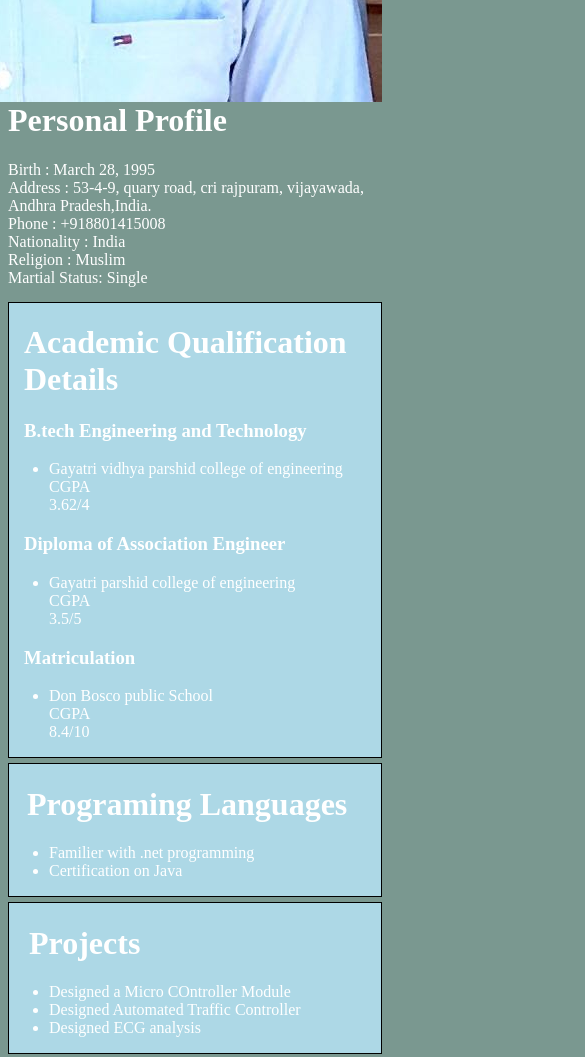
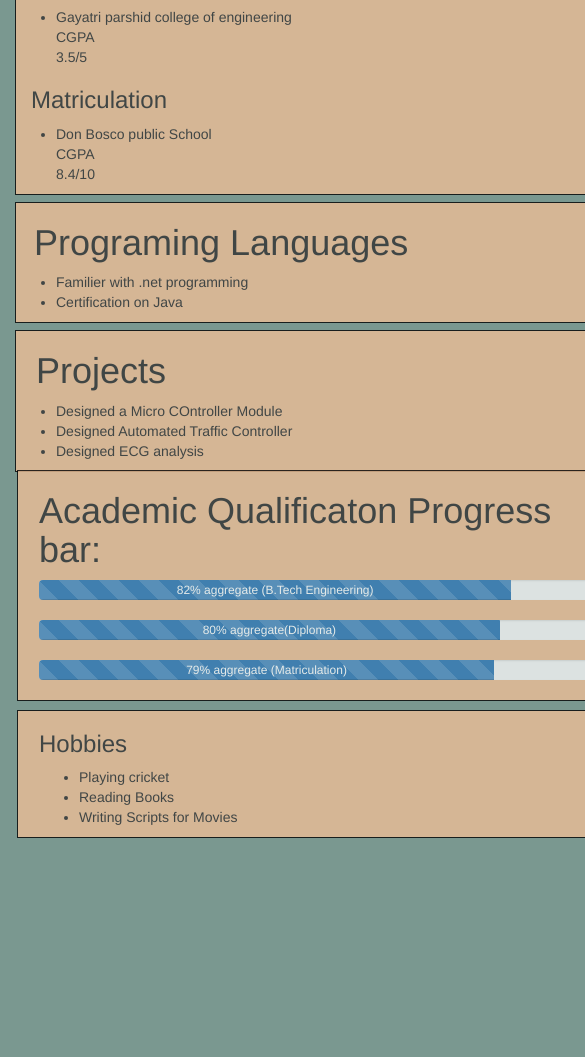
Before and after one commit to sharuk2020/sharuk, a plain HTML site: page index.html in a window 390 px wide. Shown: the part 888-1945 px from the top of the page, 585 px wide, since content can reach past the window. After the commit the page ends 1895 px from the top, so only its background shows below. Drawn offline with nearby package versions, Linux system fonts and the light colour scheme; files whose address does not match are found by name.

Commit message:
Update index.html

```diff
--- a/index.html
+++ b/index.html
@@ -1,44 +1,131 @@
 <html>
 <head>
 <title>Sharuk</title>
-<style>
+  <meta name="viewport" content="width=device-width, initial-scale=1">
+  <link rel="stylesheet" href="https://maxcdn.bootstrapcdn.com/bootstrap/3.3.7/css/bootstrap.min.css">
+  <script src="https://ajax.googleapis.com/ajax/libs/jquery/3.1.1/jquery.min.js"></script>
+  <script src="https://maxcdn.bootstrapcdn.com/bootstrap/3.3.7/js/bootstrap.min.js"></script>
+  <meta http-equiv="Content-Type" content="text/html; charset=iso-8859-1">
+<meta http-equiv="Imagetoolbar" content="no">
+<style type="text/css">
+/* pushes the page to the full capacity of the viewing area */
+html {height:100%;}
+body {height:100%; margin:0; padding:0;}
+/* prepares the background image to full capacity of the viewing area */
+#bg {position:fixed; top:0; left:0; width:100%; height:100%;}
+/* places the content ontop of the background image */
+#content {position:relative; z-index:1;}
 #profileimage{
 float:right;
 margin-top: -44px;
 }
 body{
 background-color: #7a9890;
-color:white;}
+color:;
+}
 #inset {
 border-style: inset;
-text-align:centre;
+font-style: italic;
+
 }
 
 div.ex1 {
     border: 1px solid black;
-    background-color: lightblue;
-    margin-top: -11px;
+   background-color: #edbe97;
+	    opacity: 0.8;
+    margin-top: -4px;
+	margin-right: 636px;
+	width:676px;
 }
 div.ex2 {
     border: 1px solid black;
-    background-color: lightblue;
+   background-color: #edbe97;
+	    opacity: 0.8;
 	 margin-top: -13px;
+	    margin-right: 635px;
+		width:676px;
 }
 div.ex3 {
     border: 1px solid black;
-    background-color: lightblue;
+    background-color: #edbe97;
+	    opacity: 0.8;
      margin-top: -13px;
+	 margin-right: 635px;
+	 width:676px;
 }
+div.sharuk{
 
-
+    border: 1px solid black;
+   background-color: #edbe97;
+	    opacity: 0.8;
+    margin-top: -2px;
+    margin-right: 486px;
+    margin-bottom: 169px;
+    margin-left: 2px;
+    width: 607px;
+    padding-left: 21px;
+    padding-right: 8px;
+			}
+vr {
+  margin-left: 20px;
+  margin-right: 20px;
+  height: 50px;
+  border: 0;
+  border-left: 1px solid #cccccc;
+  display: inline-block;
+  vertical-align: bottom;
+}
+div.ruhan
+{
+border: 1px solid black;
+    background-color: #edbe97;
+	    opacity: 0.8;
+    margin-top: -160px;
+    margin-right: 486px;
+    margin-bottom: 169px;
+    margin-left: 2px;
+    width: 607px;
+    padding-left: 21px;
+    padding-right: 8px;
+}
+.row.vdivide [class*='col-']:not(:last-child):after {
+      background: #e0e0e0;
+      width: 1px;
+      content: "";
+      display:block;
+      position: absolute;
+      top:0;
+      bottom: 0;
+      right: 0;
+      min-height: 70px;
+    }
+#box{
+	    width: 712px;
+    border-right: 1px solid white;
+}
+#profileimage {
+    float: right;
+    margin-top: 56px;
+	border-radius:300px;
+}
 
 </style>
 
 </head>
 <body>
-<h1 style="text-align:center;" class="inset">SHAIK SHARUK</h1>
-<img src="sharuk.jpg" alt="proflie photo" id="profileimage" style="text-align:center;" style="width:199px" style="margin-top: -49px;" >
-<h1>Personal Profile</h1>
+ <div id="bg">
+<img src="srks.jpg" width="100%" height="100%" alt="">
+</div>
+<div id="content">
+<p></p>
+</div>
+<div class="container-fluid">
+<div class="row">
+	<div class="col-md-8">
+	<div class="kings" style="color:white">
+
+		<h1  style="margin-left:515px;" class="inset" >SHAIK SHARUK</h1>
+		<h1 style="margin-top: 40px;">Personal Profile</h1>
 <p>
 Birth         : March 28, 1995 <br/>
 Address       : 53-4-9, quary road, cri rajpuram, vijayawada,
@@ -47,7 +134,19 @@ Phone         : +918801415008<br/>
 Nationality   : India<br/>
 Religion      : Muslim<br/>
 Martial Status: Single</p>
+
+	</div>
+</div>
+<div class="col-md-4">
+		<img src="C:\Users\1183720\Downloads\sharuk.jpg" alt="proflie photo" id="profileimage" style=
+	"width: 194px;" >
+
+
+	</div>
+	</div>
 <hr style="color:black" ></hr>
+<div class="row">
+<div id="box" class="col-md-8">
 <div class="ex1">
 
 <h1 style="margin-left: 15px;"> Academic Qualification Details</h1>
@@ -72,9 +171,6 @@ Martial Status: Single</p>
 <p1>Don Bosco public School  <br> CGPA <br> 8.4/10 </p1>
          </li>
 </ul></div><br>
-
-
-
 <div class="ex2">
 
 <h1 style="margin-left: 18px;">Programing Languages</h1>
@@ -85,17 +181,71 @@ Martial Status: Single</p>
 </ul>
 </div><br>
 
-<div class="ex3">
+	<div class="ex3">
+	<h1 style="margin-left: 20px;">Projects</h1>
+	<ul>
 
-<h1 style="margin-left: 20px;">Projects</h1>
+		<li>Designed a Micro COntroller Module</li>
+		<li>Designed Automated Traffic Controller</li>
+		<li>Designed ECG analysis</li>
+
+	</ul>
+	</div>
+</div>
+
+
+
+
+<div class="col-md-4">
+<div class="sharuk">
+<h1>Academic Qualificaton Progress bar:</h1>
+
+
+
+
+<div class="progress">
+  <div class="progress-bar progress-bar-striped active" role="progressbar"
+  aria-valuenow="40" aria-valuemin="0" aria-valuemax="100" style="width:82%">
+   82% aggregate (B.Tech Engineering)
+  </div>
+</div>
+
+<div class="progress">
+  <div class="progress-bar progress-bar-striped active" role="progressbar"
+  aria-valuenow="40" aria-valuemin="0" aria-valuemax="100" style="width:80%">
+    80% aggregate(Diploma)
+  </div>
+</div>
+
+<div class="progress">
+  <div class="progress-bar progress-bar-striped active" role="progressbar"
+  aria-valuenow="40" aria-valuemin="0" aria-valuemax="100" style="width:79%">
+79% aggregate (Matriculation)
+  </div>
+</div>
+
+</div>
+
+
+
+<div class="ruhan">
+<h3>Hobbies</h3>
 <ul>
+ 	 <li>
+<p1> Playing cricket</p1>
+	</li>
+	<li>
+	<p1>Reading Books</p1>
+	</li>
+	<li>
+	<p1>Writing Scripts for Movies</p1>
+	</li>
+</ul>
+</div>
 
-  <li>Designed a Micro COntroller Module</li>
-  <li>Designed Automated Traffic Controller</li>
-  <li>Designed ECG analysis</li>
+</div>
+</div>
 
-</ul>
-</div><br>
 
 
 
```
